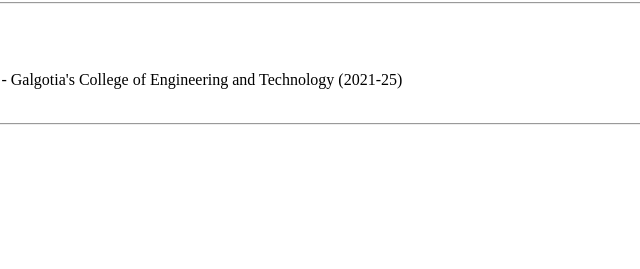
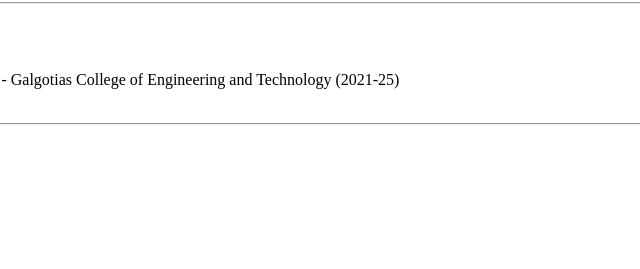
Before and after one commit to UmeshPandey-arch/Resume, a plain HTML site: page index.html in a window 1280 px wide. Shown: the part 375-644 px from the top of the page, 314-954 px from the left. Drawn offline with Linux system fonts and the light colour scheme.

Commit message:
Update index.html

```diff
--- a/index.html
+++ b/index.html
@@ -13,7 +13,7 @@
     I am passionate tech-enthusiast always eager to learn new stuffs and always ready to explore the unexplored.<hr>
     <h2>Education</h2>
     <ul>
-        <li>Bachelor of Engineering and Technology - Galgotia's College of Engineering and Technology (2021-25)</li>
+        <li>Bachelor of Engineering and Technology - Galgotias College of Engineering and Technology (2021-25)</li>
         <li>Schooling - St.Dominic Savio College</li>
     </ul><hr>
     <h2>Skills</h2>
```
